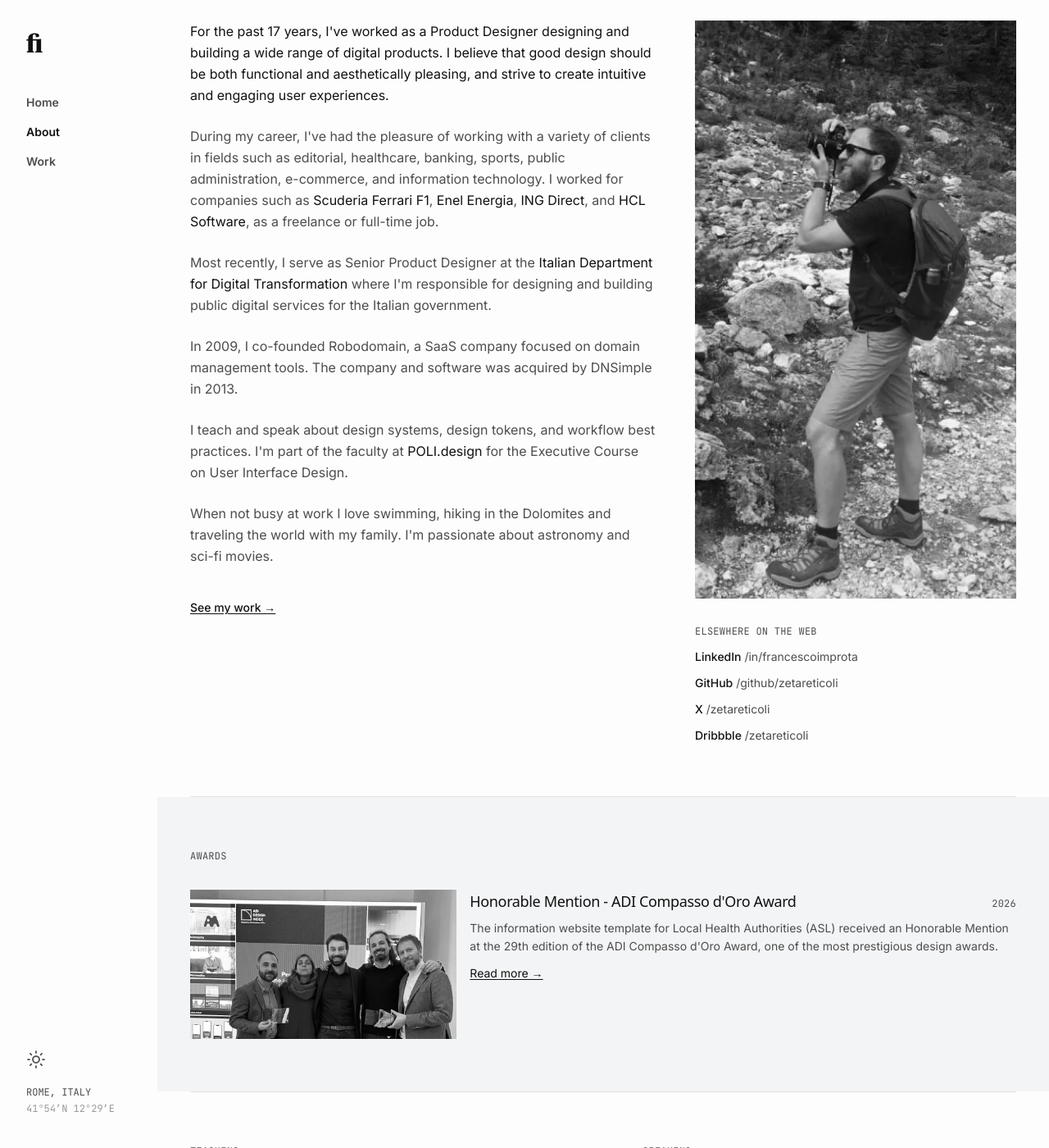
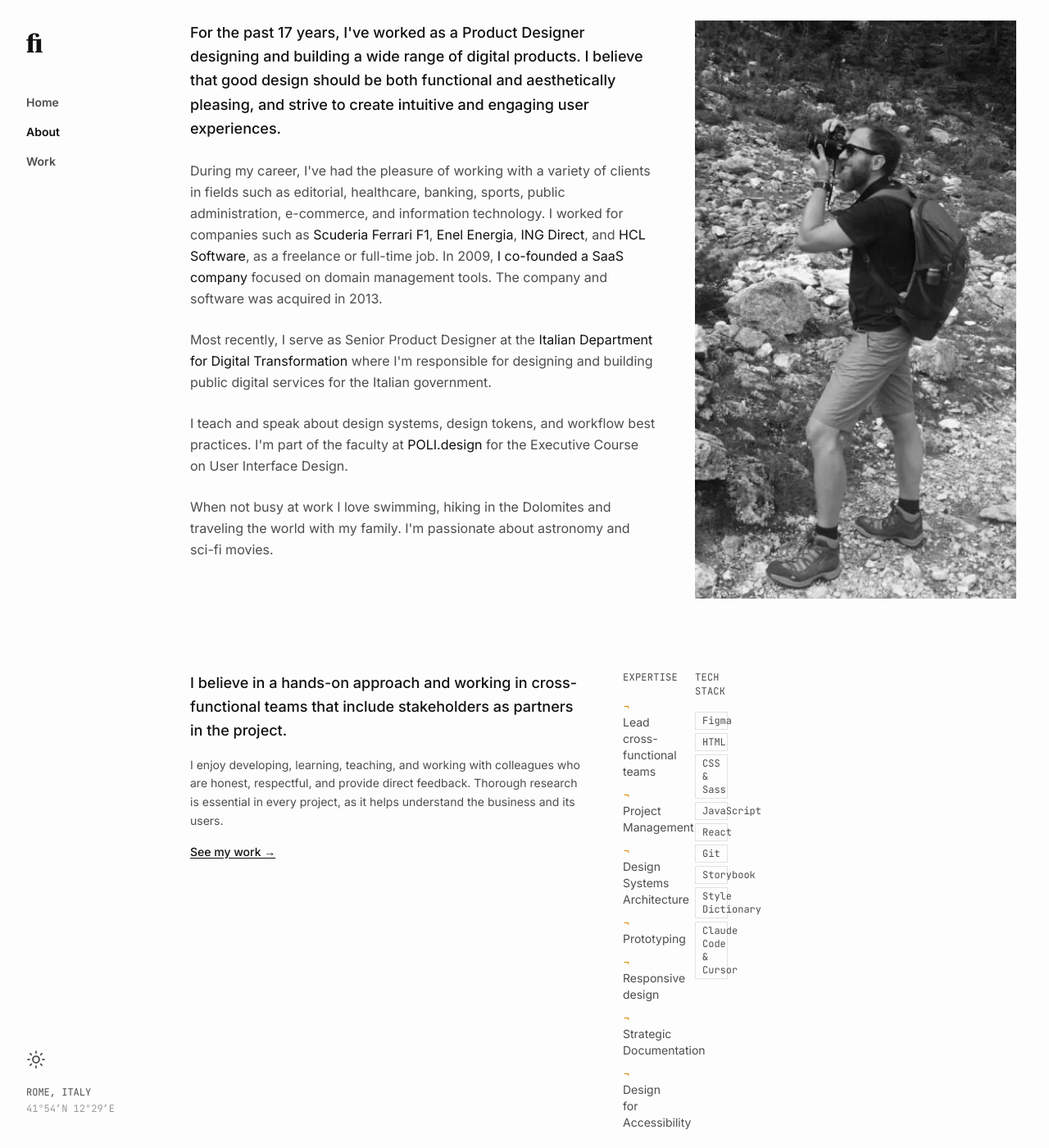
Before and after one commit to zetareticoli/fi, a Jekyll site: the page built from about.html, in a window 1280 px wide and 1400 px high, scrolled down 353 px. Shown: the whole window at 82% size. Built offline with Jekyll 4.4.1, drawn with Linux system fonts in a browser that asks for light colours; some web fonts are replaced.

Commit message:
style: enhance about page content and layout for improved readability and presentation of professional experience

```diff
--- a/about.html
+++ b/about.html
@@ -20,25 +20,34 @@ permalink: /about/
   <section class="px-6 lg:px-10 py-12 xl:py-16">
     <div class="grid grid-cols-1 md:grid-cols-12 gap-10 lg:gap-12">
       <div class="md:col-span-7 flex flex-col gap-6">
-        <p class="text-base leading-relaxed">
-          For the past 17 years, I've worked as a Product Designer designing and building a wide range of digital products. I believe that good design should be both functional and aesthetically pleasing, and strive to create intuitive and engaging user experiences.
+        <p class="text-lg leading-relaxed font-medium">
+          For the past 17 years, I've worked as a Product Designer designing and building a wide range of digital
+          products. I believe that good design should be both functional and aesthetically pleasing, and strive to
+          create intuitive and engaging user experiences.
         </p>
-        <p class="text-base text-muted-foreground leading-relaxed">During my career, I've had the pleasure of working with a variety of clients in fields such as editorial, healthcare, banking, sports, public administration, e-commerce, and information technology. I worked for companies such as <span class="text-primary">Scuderia Ferrari F1</span>, <span class="text-primary">Enel Energia</span>, <span class="text-primary">ING Direct</span>, and <span class="text-primary">HCL Software</span>, as a freelance or full-time job.
+        <p class="text-base text-muted-foreground leading-relaxed">During my career, I've had the pleasure of working
+          with a variety of clients in fields such as editorial, healthcare, banking, sports, public administration,
+          e-commerce, and information technology. I worked for companies such as <span class="text-primary">Scuderia
+            Ferrari F1</span>, <span class="text-primary">Enel Energia</span>, <span class="text-primary">ING
+            Direct</span>, and <span class="text-primary">HCL Software</span>, as a freelance or full-time job.
+            In 2009, <span class="text-primary">I co-founded a SaaS company</span> focused on domain management tools</span>. The company and software was acquired in 2013.
         </p>
-        <p class="text-base text-muted-foreground leading-relaxed">Most recently, I serve as Senior Product Designer at the <span class="text-primary">Italian Department for Digital Transformation</span> where I'm responsible for designing and building public digital services for the Italian government.
+        <p class="text-base text-muted-foreground leading-relaxed">Most recently, I serve as Senior Product Designer at
+          the <span class="text-primary">Italian Department for Digital Transformation</span> where I'm responsible for
+          designing and building public digital services for the Italian government.
         </p>
-        <p class="text-base text-muted-foreground leading-relaxed">In 2009, I co-founded Robodomain, a SaaS company focused on domain management tools. The company and software was acquired by DNSimple in 2013.</p>
-        <p class="text-base text-muted-foreground leading-relaxed">I teach and speak about design systems, design tokens, and workflow best practices. I'm part of the faculty at <span class="text-primary">POLI.design</span> for the Executive Course on User Interface Design.</p>
-        <p class="text-base text-muted-foreground leading-relaxed">When not busy at work I love swimming, hiking in the Dolomites and traveling the world with my family. I'm passionate about astronomy and sci-fi movies.</p>
-        <a href="{{ '/work' | relative_url }}"
-          class="mt-4 inline-flex items-center gap-2 text-sm font-medium hover:opacity-60 transition-opacity underline underline-offset-2">
-          See my work →
-        </a>
+
+        <p class="text-base text-muted-foreground leading-relaxed">I teach and speak about design systems, design
+          tokens, and workflow best practices. I'm part of the faculty at <span class="text-primary">POLI.design</span>
+          for the Executive Course on User Interface Design.</p>
+        <p class="text-base text-muted-foreground leading-relaxed">When not busy at work I love swimming, hiking in the
+          Dolomites and traveling the world with my family. I'm passionate about astronomy and sci-fi movies.</p>
       </div>
       <div class="md:col-span-5 flex flex-col gap-8 items-start">
         <img src="{{ page.portrait | default: '/img/francesco-improta.webp' | relative_url }}" alt="Francesco Improta"
-          class="w-full object-cover grayscale max-h-[65vh animate-in group" style="transition-delay: {{ forloop.index | times: 120 }}ms;" loading="lazy" />
-        <div class="flex flex-col gap-3 w-full">
+          class="w-full object-cover rounded-xs aspect-square grayscale max-h-[65vh animate-in group"
+          style="transition-delay: {{ forloop.index | times: 120 }}ms;" loading="lazy" />
+        <!-- <div class="flex flex-col gap-3 w-full">
           <span class="meta-tag">Elsewhere on the web</span>
           {% for social in site.author.social %}
           <a href="{{ social.url }}" target="_blank" rel="noopener noreferrer"
@@ -47,6 +56,51 @@ permalink: /about/
             <span class="text-sm text-muted-foreground group-hover:text-foreground transition-colors">{{ social.handle }}</span>
           </a>
           {% endfor %}
+        </div> -->
+      </div>
+    </div>
+  </section>
+
+  <section class="px-6 lg:px-10 py-6 lg:py-8">
+    <!-- <span class="meta-tag block mb-8">Skills</span> -->
+    <div class="grid grid-cols-1 lg:grid-cols-12 gap-8 lg:gap-12">
+      <div class="lg:col-span-6">
+        <p class="text-lg text-foreground leading-relaxed font-medium">I believe in a hands-on approach and working in
+          cross-functional teams that include stakeholders as partners in the project.</p>
+        <p class="text-sm text-muted-foreground leading-relaxed mt-4">I enjoy developing, learning, teaching, and
+          working
+          with colleagues who are honest, respectful, and provide direct feedback. Thorough research is essential in
+          every
+          project, as it helps understand the business and its users.</p>
+        <a href="{{ '/work' | relative_url }}"
+          class="mt-4 inline-flex items-center gap-2 text-sm font-medium hover:opacity-60 transition-opacity underline underline-offset-2">
+          See my work →
+        </a>
+      </div>
+      <div class="lg:col-span-3">
+        <h4 class="meta-tag mb-4">Expertise</h4>
+        <ul class="flex flex-col gap-2">
+          <li class="text-sm text-muted-foreground"><span class="text-accent">¬</span> Lead cross-functional teams</li>
+          <li class="text-sm text-muted-foreground"><span class="text-accent">¬</span> Project Management</li>
+          <li class="text-sm text-muted-foreground"><span class="text-accent">¬</span> Design Systems Architecture</li>
+          <li class="text-sm text-muted-foreground"><span class="text-accent">¬</span> Prototyping</li>
+          <li class="text-sm text-muted-foreground"><span class="text-accent">¬</span> Responsive design</li>
+          <li class="text-sm text-muted-foreground"><span class="text-accent">¬</span> Strategic Documentation</li>
+          <li class="text-sm text-muted-foreground"><span class="text-accent">¬</span> Design for Accessibility</li>
+        </ul>
+      </div>
+      <div class="lg:col-span-3">
+        <h4 class="meta-tag mb-4">Tech Stack</h4>
+        <div class="flex flex-col gap-1">
+          <span class="font-mono text-xs text-muted-foreground border border-border px-2 py-0.5 hover:scale-105 transition-transform">Figma</span>
+          <span class="font-mono text-xs text-muted-foreground border border-border px-2 py-0.5 hover:scale-105 transition-transform">HTML</span>
+          <span class="font-mono text-xs text-muted-foreground border border-border px-2 py-0.5 hover:scale-105 transition-transform">CSS & Sass</span>
+          <span class="font-mono text-xs text-muted-foreground border border-border px-2 py-0.5 hover:scale-105 transition-transform">JavaScript</span>
+          <span class="font-mono text-xs text-muted-foreground border border-border px-2 py-0.5 hover:scale-105 transition-transform">React</span>
+          <span class="font-mono text-xs text-muted-foreground border border-border px-2 py-0.5 hover:scale-105 transition-transform">Git</span>
+          <span class="font-mono text-xs text-muted-foreground border border-border px-2 py-0.5 hover:scale-105 transition-transform">Storybook</span>
+          <span class="font-mono text-xs text-muted-foreground border border-border px-2 py-0.5 hover:scale-105 transition-transform">Style Dictionary</span>
+          <span class="font-mono text-xs text-muted-foreground border border-border px-2 py-0.5 hover:scale-105 transition-transform">Claude Code & Cursor</span>
         </div>
       </div>
     </div>
@@ -55,7 +109,7 @@ permalink: /about/
   <div class="mx-6 lg:mx-10 hairline"></div>
 
   <!-- Awards -->
-  <section class="md:col-span-6 px-6 lg:px-10 py-12 xl:py-16 bg-gray-100">
+  <section class="md:col-span-6 px-6 lg:px-10 py-12 xl:py-16 bg-card-foreground">
     <span class="meta-tag block mb-8">Awards</span>
     {% for award in site.data.about.awards %}
     <div class="grid grid-cols-12 gap-4">
```
Lines whose indentation alone changed are shown as unchanged.
